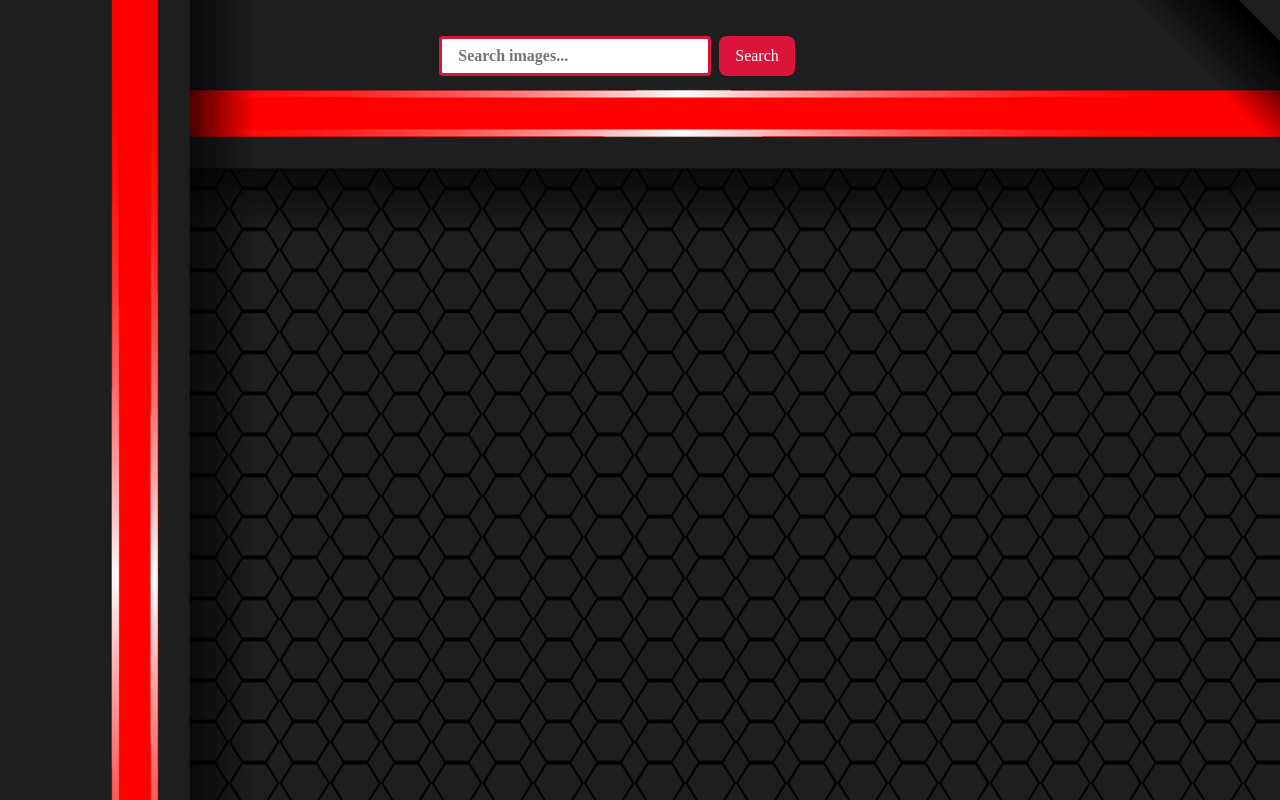
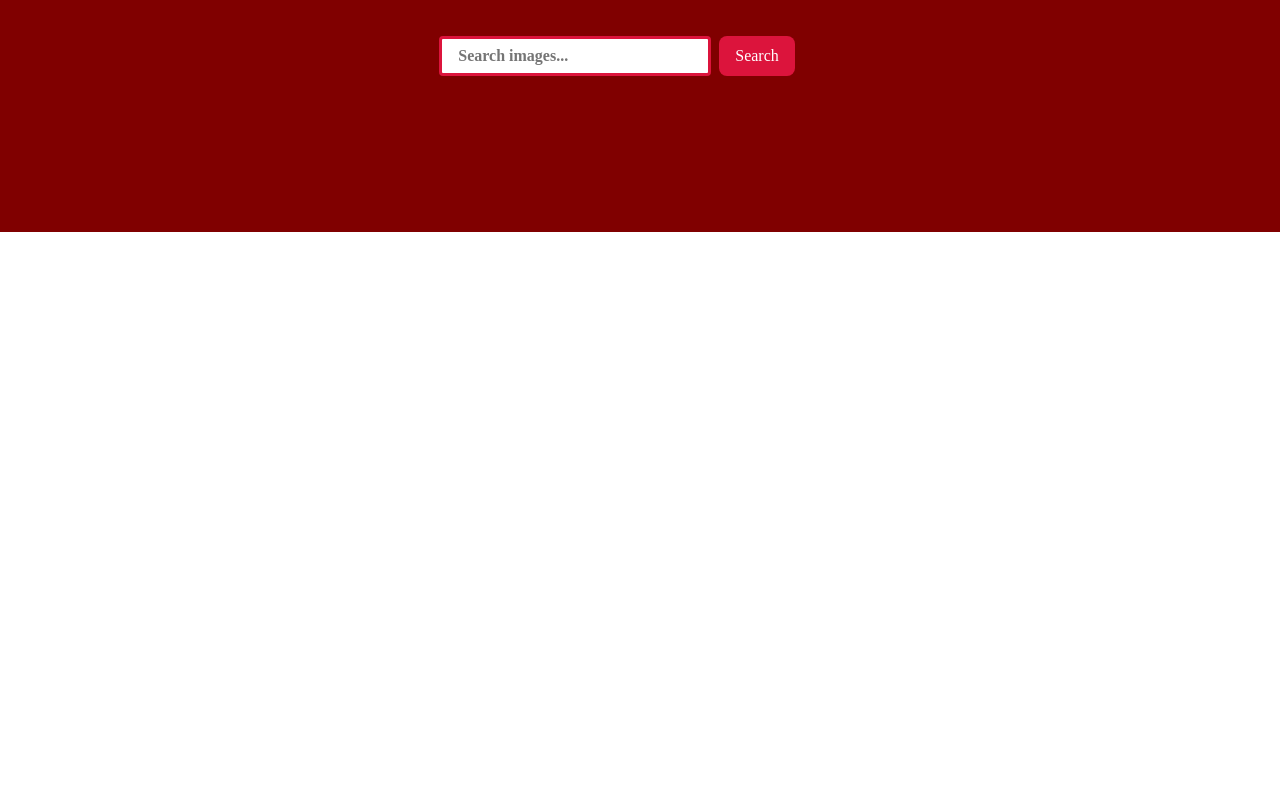
Before and after one commit to ozncncyr/goit-js-hw-12, a website built with Vite: page src/index.html in a window 1280 px wide. Built offline with nearby package versions, Linux system fonts and the light colour scheme; what simplelightbox would draw is missing.

Commit message:
Remove redblack-bg.jpg and change body background to maroon

```diff
--- a/src/css/styles.css
+++ b/src/css/styles.css
@@ -15,8 +15,11 @@
 
 body {
   user-select: none;
-  background-image: url("../img/redblack-bg.jpg");
 }
+
+main {
+  background-color: maroon;
+  }
 
 .gallery-container {
   width: 100%;
```
Also changed, not shown: src/img/bg-frame.jpg (added), src/img/redblack-bg.jpg (deleted).
